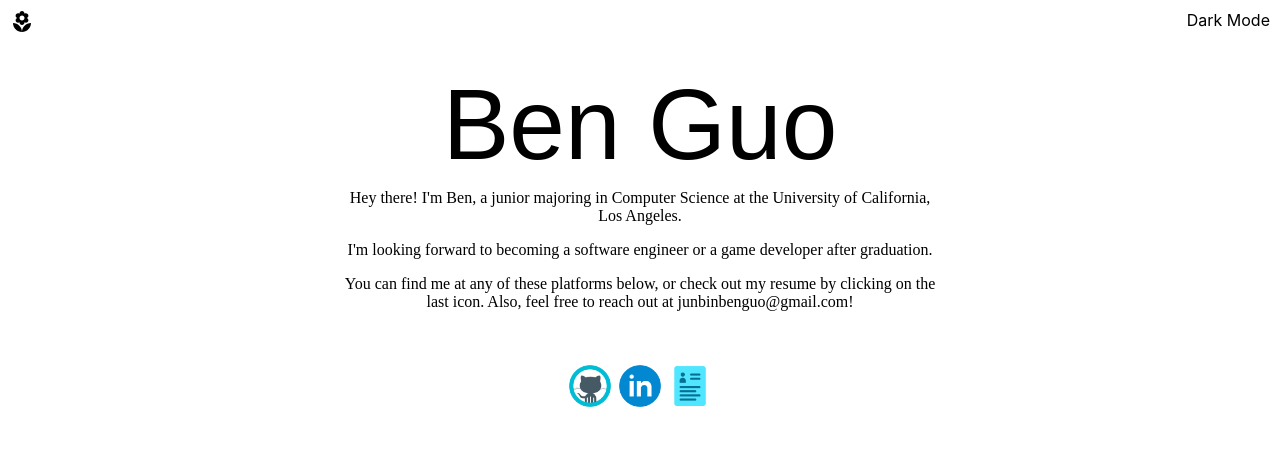
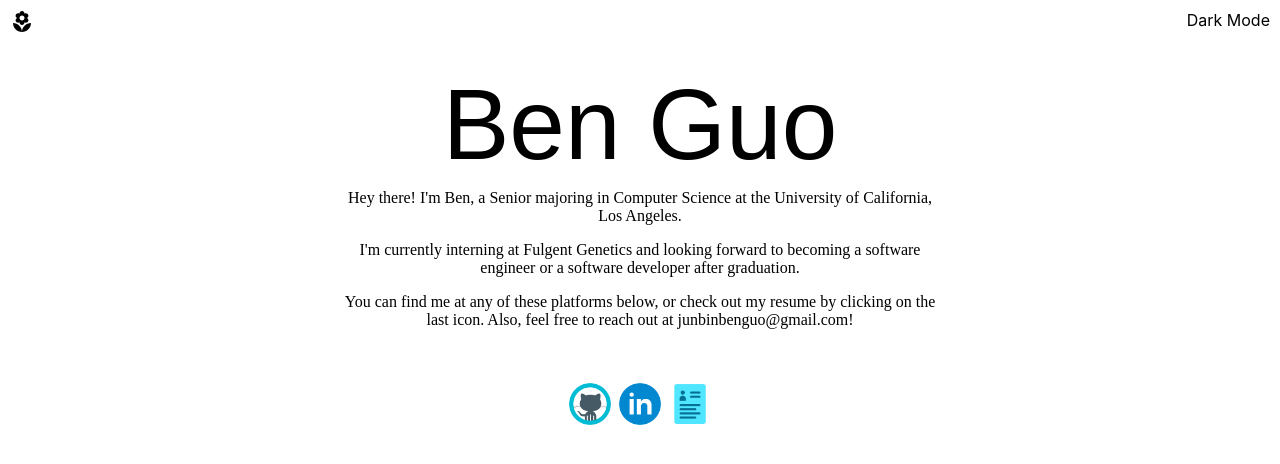
Before and after one commit to benguo2003/website, a React (Create React App) app in the folder ben-personal-website/: page / in a window 1280 px wide. Shown: the top 464 px of the page. Built offline with nearby package versions, Linux system fonts and the light colour scheme; some icons are missing; the HTML template or start-up script is replaced by a standard one; a web font is replaced by a local one.

Commit message:
cleanup additional

```diff
--- a/ben-personal-website/public/index.html
+++ b/ben-personal-website/public/index.html
@@ -33,17 +33,11 @@
     <title>Ben</title>
   </head>
   <body>
-    <noscript>You need to enable JavaScript to run this app.</noscript>
     <div id="root"></div>
-    <!--
-      This HTML file is a template.
-      If you open it directly in the browser, you will see an empty page.
-
-      You can add webfonts, meta tags, or analytics to this file.
-      The build step will place the bundled scripts into the <body> tag.
-
-      To begin the development, run `npm start` or `yarn start`.
-      To create a production bundle, use `npm run build` or `yarn build`.
-    -->
+    <div id="static-content" style="display:none;">
+      <h1>Ben Guo</h1>
+      <p>Welcome to my personal website! I'm a Senior majoring in Computer Science at the University of California, Los Angeles.</p>
+      <p>I'm aspiring to become a software engineer or a software developer after graduation.</p>
+    </div>
   </body>
 </html>
--- a/ben-personal-website/src/Content.js
+++ b/ben-personal-website/src/Content.js
@@ -57,12 +57,12 @@ function Content() {
                     </header>
                     <div class="content">
                         <p>
-                            Hey there! I'm Ben, a junior majoring in Computer Science
+                            Hey there! I'm Ben, a Senior majoring in Computer Science
                             at the University of California, Los Angeles.
                         </p>
                         <p>
-                            I'm looking forward to becoming a software engineer
-                            or a game developer after graduation.
+                            I'm currently interning at Fulgent Genetics and looking forward to becoming
+                            a software engineer or a software developer after graduation.
                         </p>
                         <p>
                             You can find me at any of these platforms below,
```
Also changed, not shown: ben-personal-website/public/logo192.png (deleted), ben-personal-website/public/logo512.png (deleted).
